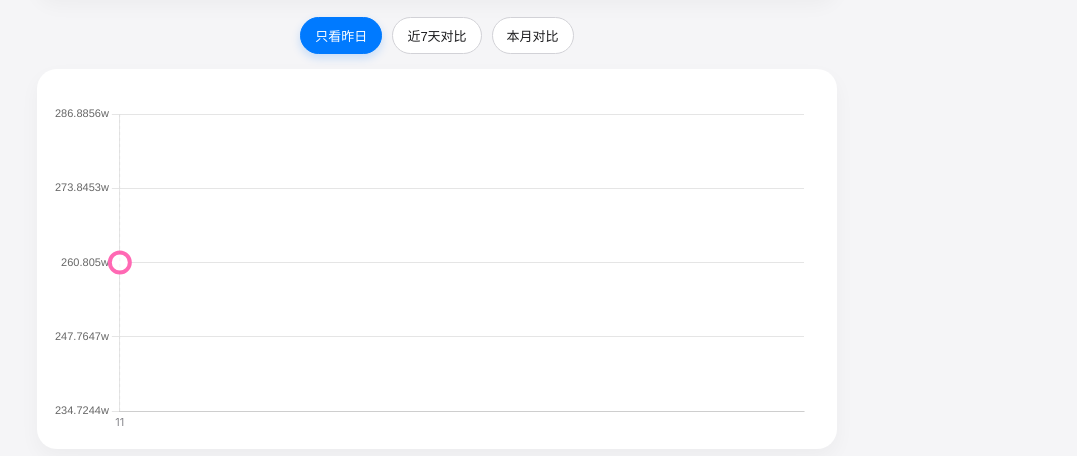
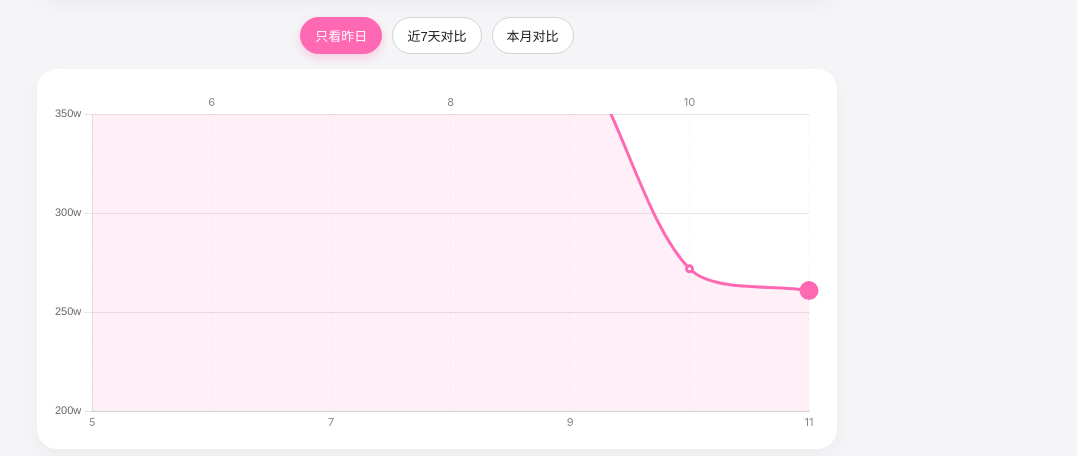
Before and after one commit to juhaoge08/-, a plain HTML site: page data.html in a window 1280 px wide. Both pictures are taken after a click on the button "只看昨日". Shown: the part 194-650 px from the top of the page, without its empty margins (203-1280 px from the left). Drawn offline with nearby package versions, Linux system fonts and the light colour scheme.

Commit message:
Update data.html

```diff
--- a/data.html
+++ b/data.html
@@ -27,13 +27,12 @@
 
         .tabs { display: flex; flex-wrap: wrap; gap: 10px; margin-bottom: 15px; justify-content: center; }
         .tab-btn { background: white; border: 1px solid #d2d2d7; color: #1d1d1f; padding: 8px 14px; border-radius: 20px; cursor: pointer; font-size: 13px; transition: 0.2s; }
-        .tab-btn.active { background: #007aff; color: white; border-color: #007aff; box-shadow: 0 4px 10px rgba(0,122,255,0.2); }
+        .tab-btn.active { background: #ff69b4; color: white; border-color: #ff69b4; box-shadow: 0 4px 10px rgba(255,105,180,0.3); }
 
-        /* 图表容器 */
         .chart-container { background: white; padding: 15px; padding-top: 25px; padding-bottom: 10px; border-radius: 20px; box-shadow: 0 8px 20px rgba(0,0,0,0.04); height: 380px; margin-bottom: 10px; position: relative; }
 
         .stats-info { text-align: center; font-size: 16px; color: #1d1d1f; font-weight: 500; min-height: 20px; padding: 10px 0; line-height: 1.6; }
-        .stats-info span { color: #007aff; font-weight: 700; font-size: 18px; }
+        .stats-info span { color: #ff69b4; font-weight: 700; font-size: 18px; }
 
         /* ================= 悬浮日历核心区 ================= */
         .calendar-widget {
@@ -56,7 +55,7 @@
         .calendar-popup.show { opacity: 1; transform: translateY(0) scale(1); pointer-events: auto; }
         .calendar-popup::after { content: ''; position: absolute; top: -10px; right: 18px; border-width: 0 10px 10px; border-style: solid; border-color: transparent transparent #1d1d1f transparent; }
         .calendar-popup::before { content: ''; position: absolute; top: -7px; right: 20px; border-width: 0 8px 8px; border-style: solid; border-color: transparent transparent #ffffff transparent; z-index: 1; }
-        .calendar-text-tip { font-size: 13px; font-weight: bold; text-align: center; margin-bottom: 10px; color: #007aff; }
+        .calendar-text-tip { font-size: 13px; font-weight: bold; text-align: center; margin-bottom: 10px; color: #ff69b4; }
         .mini-calendar { display: grid; grid-template-columns: repeat(7, 1fr); gap: 4px; text-align: center; font-size: 12px; }
         .mini-calendar .weekday { color: #86868b; font-weight: bold; font-size: 11px; margin-bottom: 4px;}
         .mini-calendar .day { padding: 4px 0; border-radius: 50%; color: #1d1d1f; }
@@ -170,7 +169,6 @@
             interaction: { mode: 'index', intersect: false },
             layout: { padding: { top: 20, bottom: 20 } },
             onClick: (e, elements, chart) => {
-                // 支持点击任意位置显示数据
                 const canvasPosition = Chart.helpers.getRelativePosition(e, chart);
                 const xValue = chart.scales.x.getValueForPixel(canvasPosition.x);
                 if (xValue !== undefined) {
@@ -186,7 +184,7 @@
                 }
             },
             plugins: {
-                legend: { display: false }, // 单线图不需要图例
+                legend: { display: false },
                 tooltip: {
                     backgroundColor: 'rgba(0,0,0,0.85)',
                     padding: 12,
@@ -356,46 +354,67 @@
             btnElement.classList.add('active');
         }
 
+        const latest = globalData[globalData.length - 1];
+        const latestRev = Number(latest.revenue);
+
         if (type === 'yesterday') {
-            const latest = globalData[globalData.length - 1];
-            const rev = Number(latest.revenue);
-            const day = parseDate(latest.date).day;
+            // 1. 依然截取近 7 天的数据，保证有“上一根线”连着，而不是孤零零一个点
+            const sliceData = globalData.slice(-7);
+            const labels = sliceData.map(item => parseDate(item.date).day.toString());
+            const data = sliceData.map(item => item.revenue);
 
-            myChart.data.labels = [day.toString()];
+            myChart.data.labels = labels;
             myChart.data.datasets = [{
-                label: '昨日营业额',
-                data: [rev],
-                borderColor: '#FF69B4',
-                backgroundColor: 'rgba(255, 105, 180, 0.2)',
-                borderWidth: 4,
-                pointRadius: 10, // ★ 放大图标
-                pointHoverRadius: 14,
-                pointBorderColor: '#FF69B4',
-                pointBackgroundColor: '#fff',
-                showLine: false // ★ 不显示一整条折线
+                label: '近期营业额',
+                data: data,
+                borderColor: '#FF69B4', // 统一粉红色
+                backgroundColor: 'rgba(255, 105, 180, 0.1)',
+                borderWidth: 3,
+                pointRadius: data.map((val, idx) => idx === data.length - 1 ? 8 : 3), // 昨天的点放大
+                pointHoverRadius: 10,
+                pointBackgroundColor: data.map((val, idx) => idx === data.length - 1 ? '#FF69B4' : '#fff'),
+                tension: 0.3,
+                fill: true
             }];
 
-            // ★ 细化Y轴，以昨日为中心
-            const step = Math.round(rev * 0.05);
-            myChart.options.scales.y.min = rev - step * 2;
-            myChart.options.scales.y.max = rev + step * 2;
+            // 2. Y 轴“美观基准线”算法
+            // 如果 yesterday 是 260 万，我们尽量让 250 万成为基准线
+            let step = 500000; // 50万
+            if (latestRev < 1000000) step = 100000; // 10万
+            else if (latestRev < 2000000) step = 200000; // 20万
+            else if (latestRev < 5000000) step = 500000; // 50万
+            else step = 1000000; // 100万
+
+            // 算出基础位（比如 260w 算出来就是 250w）
+            const base = Math.floor(latestRev / step) * step;
+
+            // 为了让 260w 在 250w 上方显得比较匀称，设 min 在 base 下方一档，max 在 base 上方两档
+            let minY = base - step;
+            let maxY = base + step * 2;
+            if (minY < 0) {
+                minY = 0;
+                maxY = base + step * 3;
+            }
+
+            myChart.options.scales.y.min = minY;
+            myChart.options.scales.y.max = maxY;
             myChart.options.scales.y.ticks.stepSize = step;
+            myChart.update();
 
-            myChart.update();
             statsDisplay.innerHTML = '';
 
         } else if (type === '7days') {
-            // ★ 包含昨日往前一共7天
+            // 包含昨日往前一共7天
             const sliceData = globalData.slice(-7);
             myChart.data.labels = sliceData.map(item => parseDate(item.date).day.toString());
             myChart.data.datasets = [{
                 label: '近7日营业额',
                 data: sliceData.map(item => item.revenue),
-                borderColor: '#007AFF',
-                backgroundColor: 'rgba(0, 122, 255, 0.1)',
+                borderColor: '#FF69B4', // 统一粉红色
+                backgroundColor: 'rgba(255, 105, 180, 0.1)',
                 pointRadius: 4,
                 pointHoverRadius: 8,
-                pointBackgroundColor: '#007AFF',
+                pointBackgroundColor: '#FF69B4',
                 tension: 0.3,
                 borderWidth: 2,
                 fill: true
@@ -410,7 +429,7 @@
             updateStats(sliceData, '近7日');
 
         } else if (type === 'month') {
-            // ★ 本月：只展示出现过数据的日期，不留白
+            // 本月：只展示出现过数据的日期，不留白
             const monthData = globalData.filter(item => {
                 const d = parseDate(item.date);
                 return d && d.year === today.getFullYear() && d.month === (today.getMonth() + 1);
@@ -443,11 +462,11 @@
             myChart.data.datasets = [{
                 label: '本月营业额',
                 data: data,
-                borderColor: '#34C759',
-                backgroundColor: 'rgba(52, 199, 89, 0.1)',
+                borderColor: '#FF69B4', // 统一粉红色
+                backgroundColor: 'rgba(255, 105, 180, 0.1)',
                 pointRadius: 3,
                 pointHoverRadius: 7,
-                pointBackgroundColor: '#34C759',
+                pointBackgroundColor: '#FF69B4',
                 tension: 0.3,
                 borderWidth: 2,
                 spanGaps: true,
```
